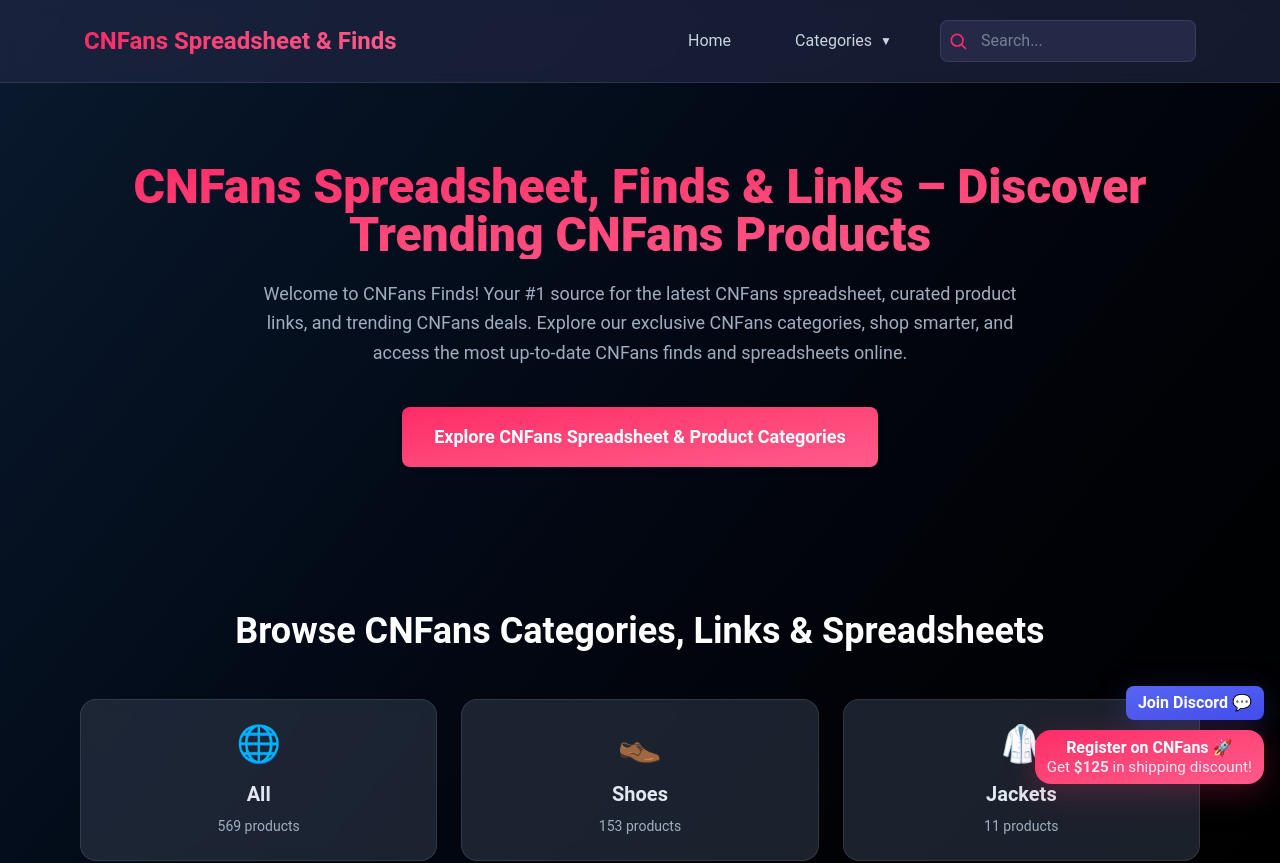
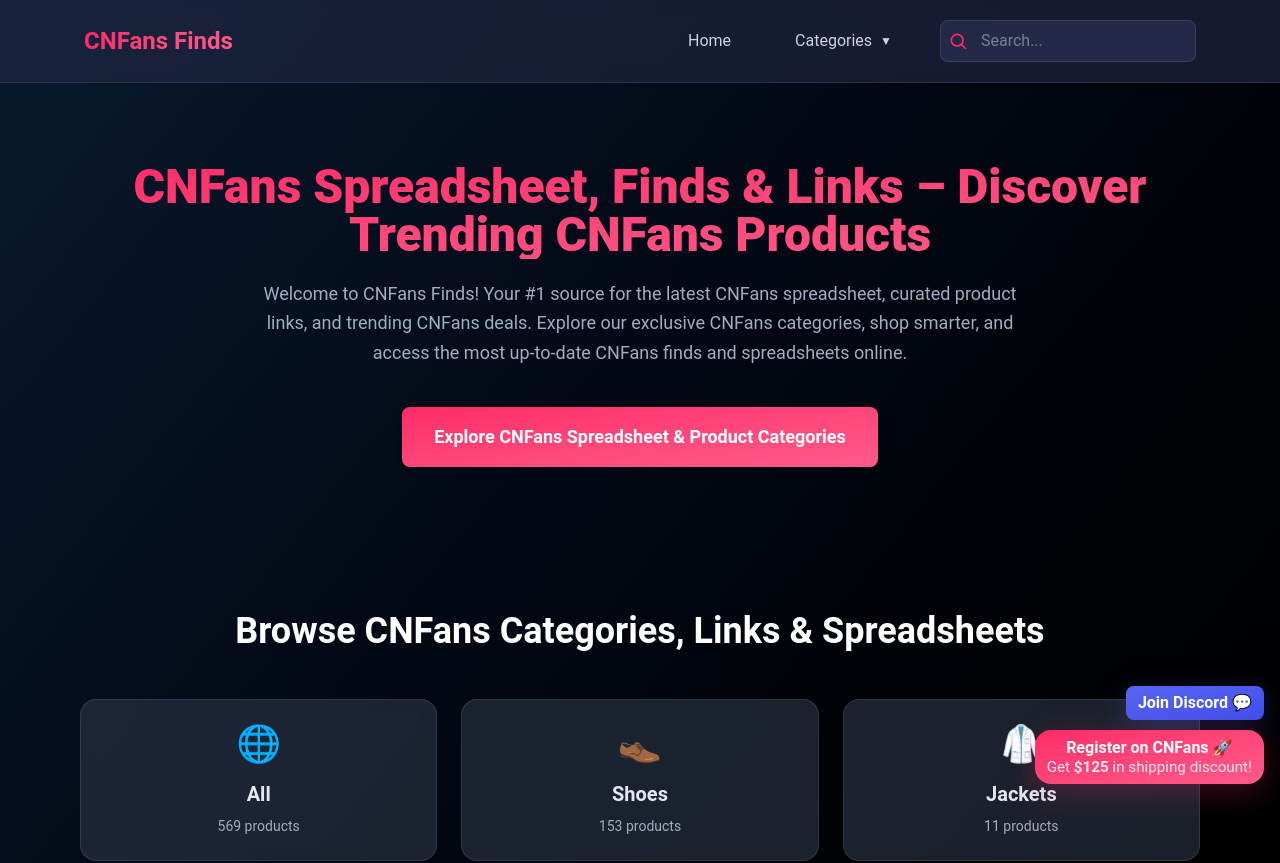
Before and after one commit to KallinDev/cnfans-finds, a React (Vite) app: page / in a window 1280 px wide. Shown: the top 863 px of the page. Built offline with nearby package versions, Linux system fonts and the light colour scheme.

Commit message:
updated header title

```diff
--- a/src/components/Header.jsx
+++ b/src/components/Header.jsx
@@ -113,7 +113,7 @@
               className="text-2xl font-bold bg-gradient-to-r from-[#ff2a68] to-[#ff5a8a] bg-clip-text text-transparent"
               title="CNFans Spreadsheet, Finds & Links Home"
             >
-              CNFans Spreadsheet & Finds
+              CNFans Finds
             </a>
           </div>
           {/* Desktop nav */}
```
